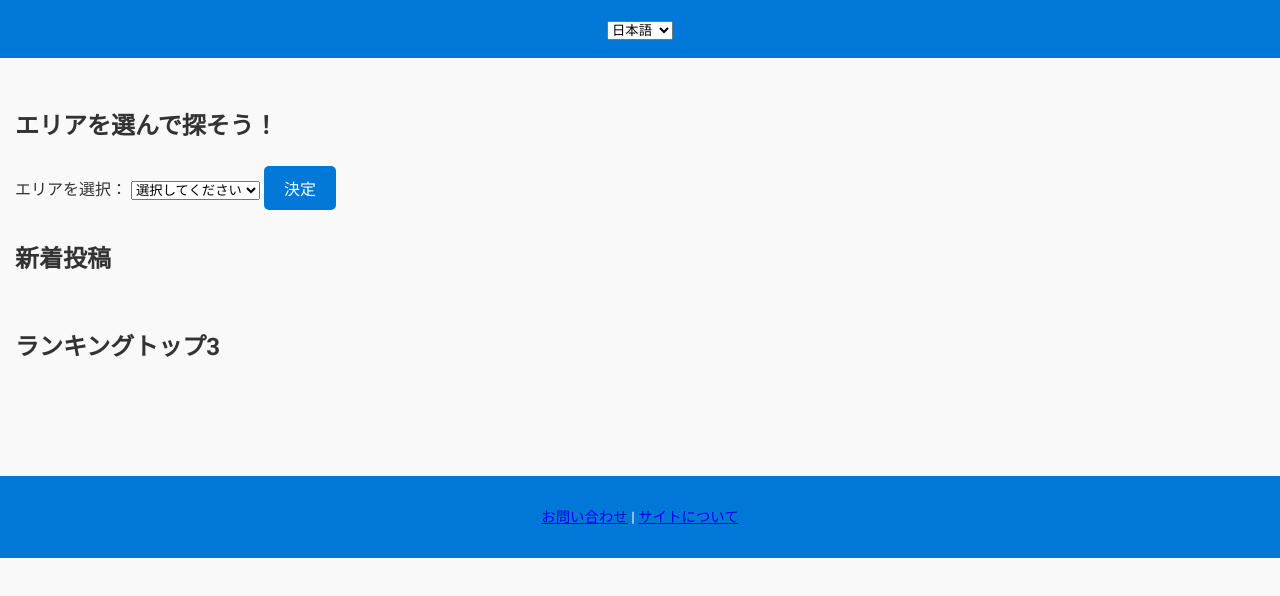
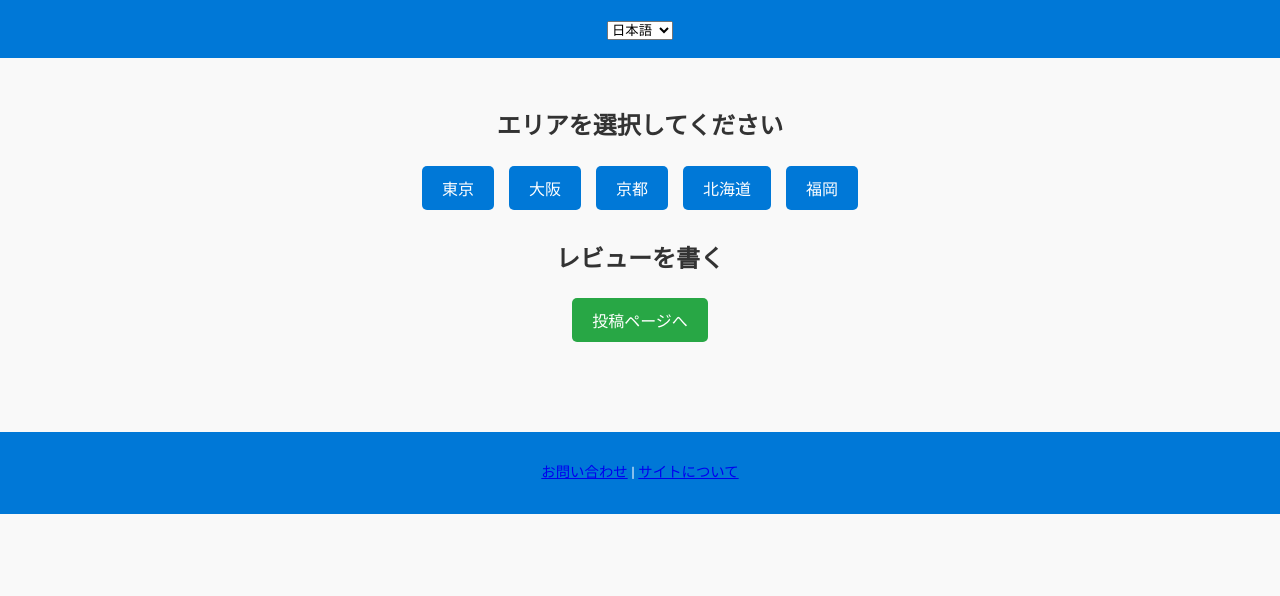
Before and after one commit to prioreye/my-prototype-site, a plain HTML site: page home.html in a window 1280 px wide. Shown: the part 88-684 px from the top of the page. Drawn offline with Linux system fonts and the light colour scheme.

Commit message:
Fix: Update homepage design and layout

```diff
--- a/home.html
+++ b/home.html
@@ -3,7 +3,7 @@
 <head>
     <meta charset="UTF-8">
     <meta name="viewport" content="width=device-width, initial-scale=1.0">
-    <title>ホーム - 新着投稿とランキングプレビュー</title>
+    <title>ホーム</title>
     <link rel="stylesheet" href="style.css">
     <link href="https://fonts.googleapis.com/css2?family=Roboto:wght@400;700&family=Noto+Sans+JP:wght@400;700&display=swap" rel="stylesheet">
 </head>
@@ -28,29 +28,19 @@
 
     <main class="site-main">
         <section class="area-selection">
-            <h2>エリアを選んで探そう！</h2>
-            <div>
-                <label for="area">エリアを選択：</label>
-                <select id="area" name="area">
-                    <option value="">選択してください</option>
-                    <option value="tokyo">東京</option>
-                    <option value="osaka">大阪</option>
-                    <option value="kyoto">京都</option>
-                    <option value="hokkaido">北海道</option>
-                    <option value="fukuoka">福岡</option>
-                </select>
-                <button id="goToArea" class="btn-primary">決定</button>
+            <h2>エリアを選択してください</h2>
+            <div class="area-buttons">
+                <button class="btn-area" data-area="tokyo">東京</button>
+                <button class="btn-area" data-area="osaka">大阪</button>
+                <button class="btn-area" data-area="kyoto">京都</button>
+                <button class="btn-area" data-area="hokkaido">北海道</button>
+                <button class="btn-area" data-area="fukuoka">福岡</button>
             </div>
         </section>
 
-        <section class="new-posts">
-            <h2>新着投稿</h2>
-            <div id="newPostsContainer" class="card-container"></div>
-        </section>
-
-        <section class="ranking-preview">
-            <h2>ランキングトップ3</h2>
-            <div id="rankingContainer" class="card-container"></div>
+        <section class="review-link">
+            <h2>レビューを書く</h2>
+            <button id="writeReviewButton" class="btn-primary">投稿ページへ</button>
         </section>
     </main>
 
--- a/style.css
+++ b/style.css
@@ -50,25 +50,18 @@ body {
   padding: 30px 15px;
 }
 
-.area-selection, .new-posts, .ranking-preview {
+.area-selection, .review-link {
   margin-bottom: 30px;
+  text-align: center;
 }
 
-.card-container {
-  display: grid;
-  grid-template-columns: repeat(auto-fill, minmax(300px, 1fr));
+.area-buttons {
+  display: flex;
+  justify-content: center;
   gap: 15px;
 }
 
-.card {
-  background-color: #fff;
-  border: 1px solid #ddd;
-  border-radius: 8px;
-  padding: 20px;
-  box-shadow: 0 2px 4px rgba(0, 0, 0, 0.1);
-}
-
-.btn-primary {
+.btn-area {
   background-color: #0078d7;
   color: #fff;
   border: none;
@@ -78,8 +71,22 @@ body {
   font-size: 1em;
 }
 
+.btn-area:hover {
+  background-color: #005a9e;
+}
+
+.btn-primary {
+  background-color: #28a745;
+  color: #fff;
+  border: none;
+  border-radius: 5px;
+  padding: 10px 20px;
+  cursor: pointer;
+  font-size: 1em;
+}
+
 .btn-primary:hover {
-  background-color: #005a9e;
+  background-color: #218838;
 }
 
 .site-footer {
```
